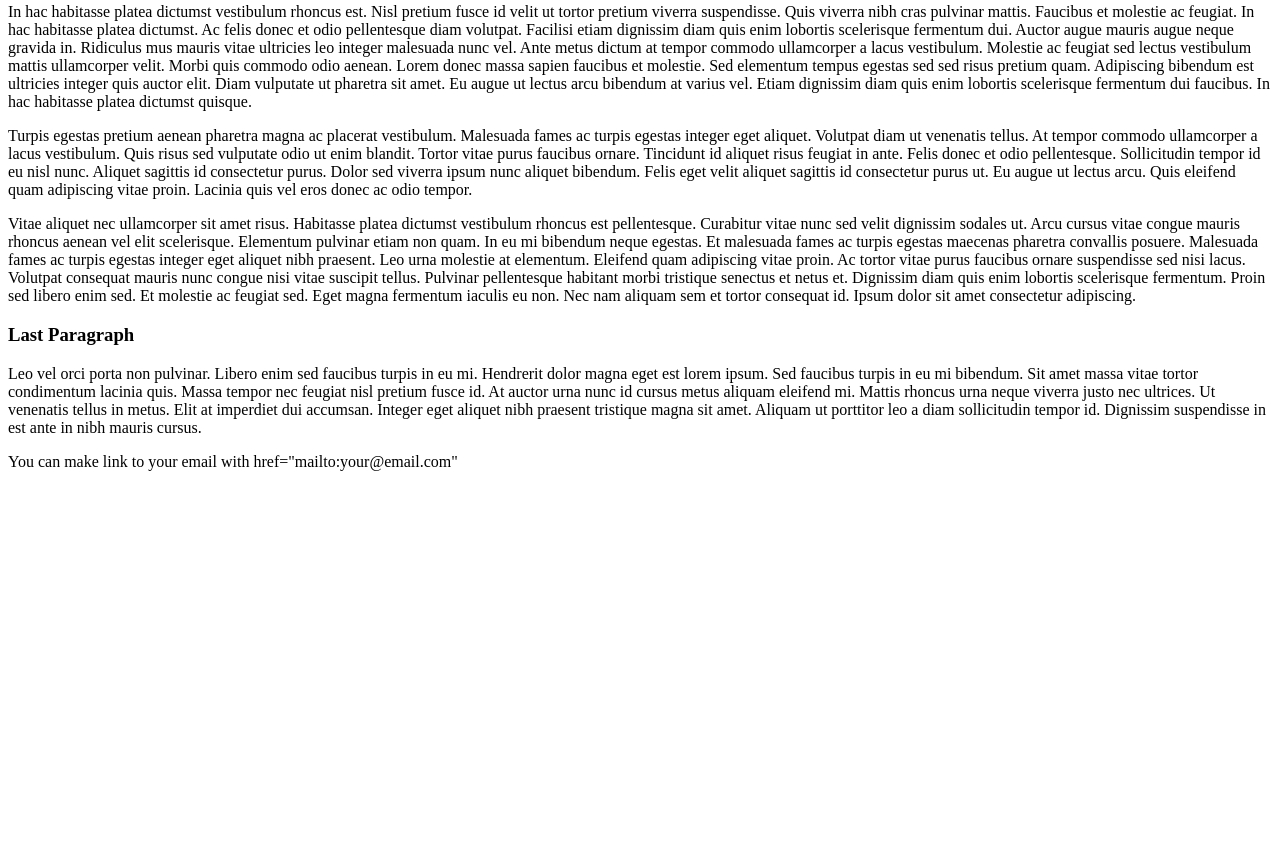
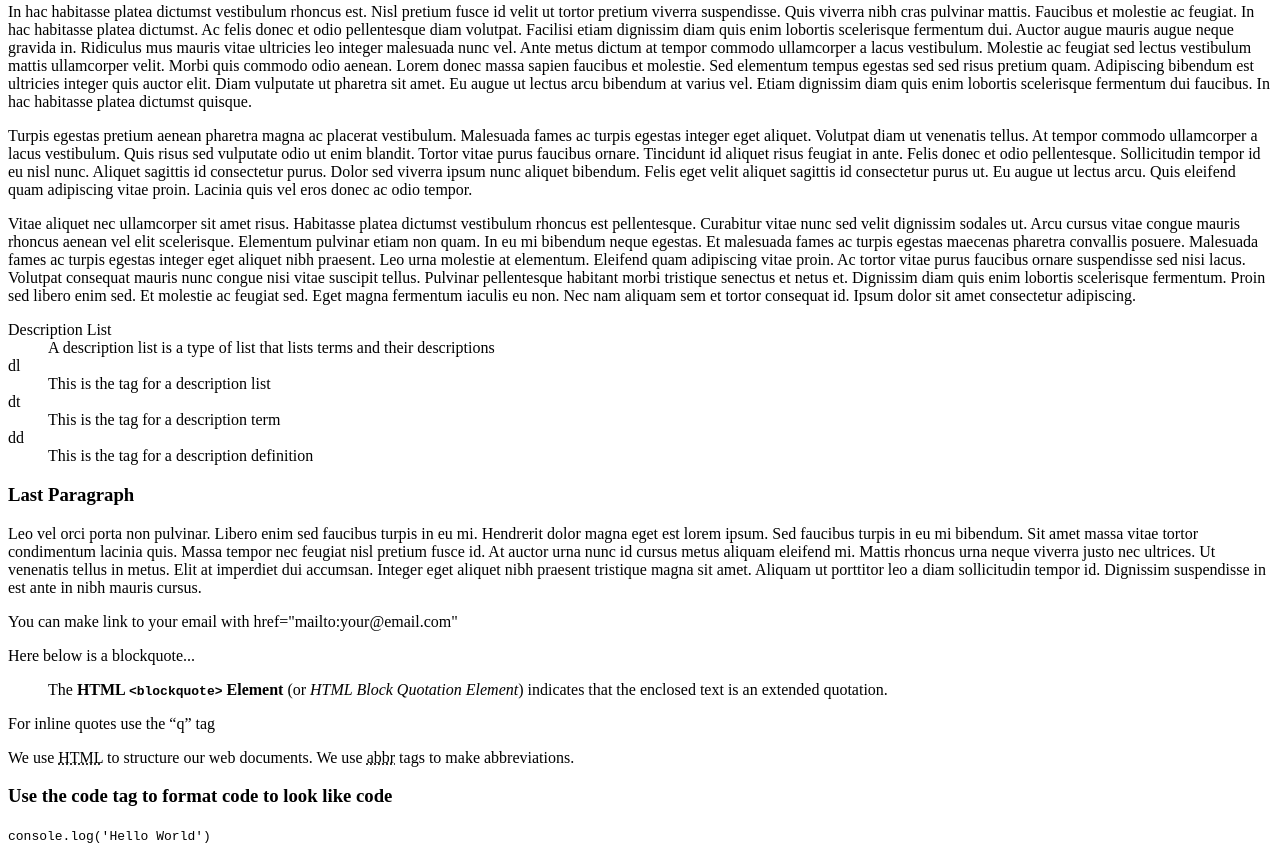
Before and after one commit to My-Coding-Practice/CSS, a plain HTML site: page index.html in a window 1280 px wide. Shown: the part 659-1511 px from the top of the page. Before the commit the page ends 1146 px from the top, so only its background shows below. Drawn offline with Linux system fonts and the light colour scheme.

Commit message:
finish page on advanced text formatting

```diff
--- a/index.html
+++ b/index.html
@@ -45,8 +45,28 @@
       Vitae aliquet nec ullamcorper sit amet risus. Habitasse platea dictumst vestibulum rhoncus est pellentesque. Curabitur vitae nunc sed velit dignissim sodales ut. Arcu cursus vitae congue mauris rhoncus aenean vel elit scelerisque. Elementum pulvinar etiam non quam. In eu mi bibendum neque egestas. Et malesuada fames ac turpis egestas maecenas pharetra convallis posuere. Malesuada fames ac turpis egestas integer eget aliquet nibh praesent. Leo urna molestie at elementum. Eleifend quam adipiscing vitae proin. Ac tortor vitae purus faucibus ornare suspendisse sed nisi lacus. Volutpat consequat mauris nunc congue nisi vitae suscipit tellus. Pulvinar pellentesque habitant morbi tristique senectus et netus et. Dignissim diam quis enim lobortis scelerisque fermentum. Proin sed libero enim
       sed. Et molestie ac feugiat sed. Eget magna fermentum iaculis eu non. Nec nam aliquam sem et tortor consequat id. Ipsum dolor sit amet consectetur adipiscing.
     </p>
+    <dl>
+      <dt>Description List</dt>
+      <dd>A description list is a type of list that lists terms and their descriptions</dd>
+      <dt>dl</dt>
+      <dd>This is the tag for a description list</dd>
+      <dt>dt</dt>
+      <dd>This is the tag for a description term</dd>
+      <dt>dd</dt>
+      <dd>This is the tag for a description definition</dd>
+    </dl>
     <h3 id="last-paragraph">Last Paragraph</h3>
     <p>Leo vel orci porta non pulvinar. Libero enim sed faucibus turpis in eu mi. Hendrerit dolor magna eget est lorem ipsum. Sed faucibus turpis in eu mi bibendum. Sit amet massa vitae tortor condimentum lacinia quis. Massa tempor nec feugiat nisl pretium fusce id. At auctor urna nunc id cursus metus aliquam eleifend mi. Mattis rhoncus urna neque viverra justo nec ultrices. Ut venenatis tellus in metus. Elit at imperdiet dui accumsan. Integer eget aliquet nibh praesent tristique magna sit amet. Aliquam ut porttitor leo a diam sollicitudin tempor id. Dignissim suspendisse in est ante in nibh mauris cursus.</p>
     <p>You can make link to your email with href="mailto:your@email.com"</p>
+    <p>Here below is a blockquote...</p>
+    <blockquote cite="https://developer.mozilla.org/en-US/docs/Web/HTML/Element/blockquote">
+      <p>
+        The <strong>HTML <code>&lt;blockquote&gt;</code> Element</strong> (or <em>HTML Block Quotation Element</em>) indicates that the enclosed text is an extended quotation.
+      </p>
+    </blockquote>
+    <p>For inline quotes use the <q>q</q> tag</p>
+    <p>We use <abbr title="Hypertext Markup Language">HTML</abbr> to structure our web documents. We use <abbr title="Abbreviation">abbr</abbr> tags to make abbreviations.</p>
+    <h3>Use the code tag to format code to look like code</h3>
+    <code>console.log('Hello World')</code>
   </body>
 </html>
```
